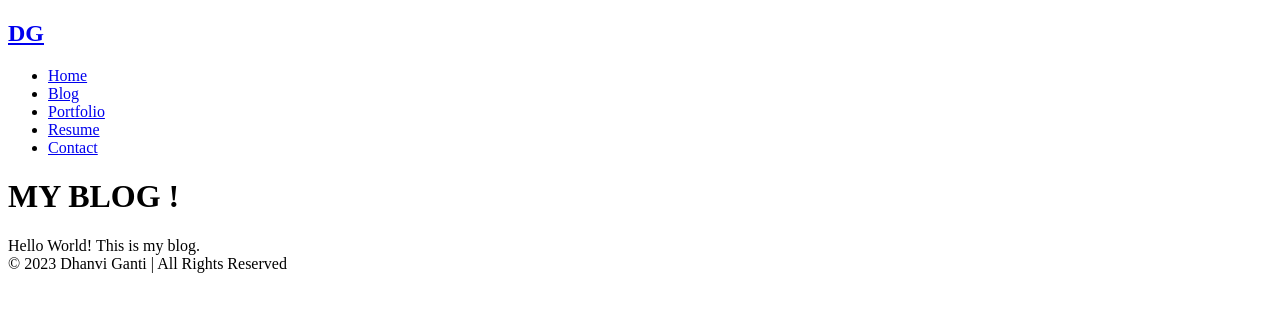
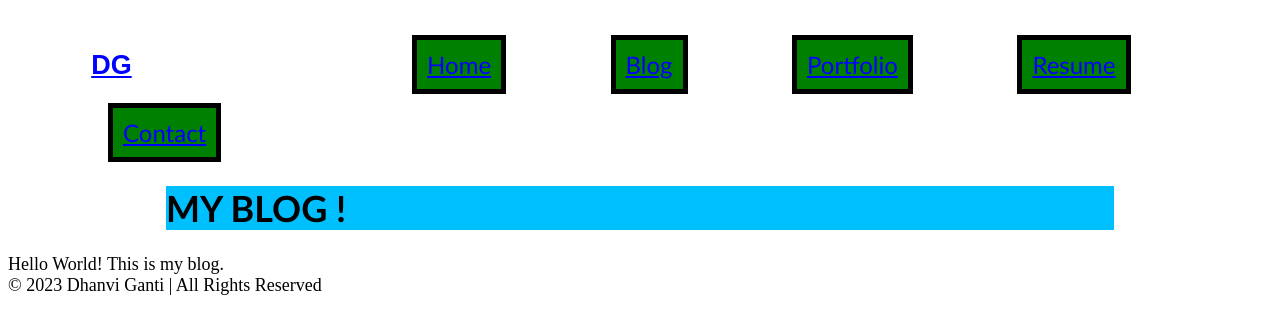
Before and after one commit to drdonv/drdonv.github.io, a plain HTML site: page blog.html in a window 1280 px wide. Drawn offline with Linux system fonts and the light colour scheme.

Commit message:
Added reference to stylesheet and added styles for lists, etc.

```diff
--- a/blog.html
+++ b/blog.html
@@ -4,6 +4,7 @@
         <title>
             My Blog
         </title>
+        <link rel="stylesheet" type="text/css" href="styles.css" />
     </head>
     <body>
         <nav class="navbar">
```
Also changed, not shown: contact.html (+1 -0 lines), index.html (+1 -0 lines), portfolio.html (+1 -0 lines), resume.html (+1 -0 lines).
